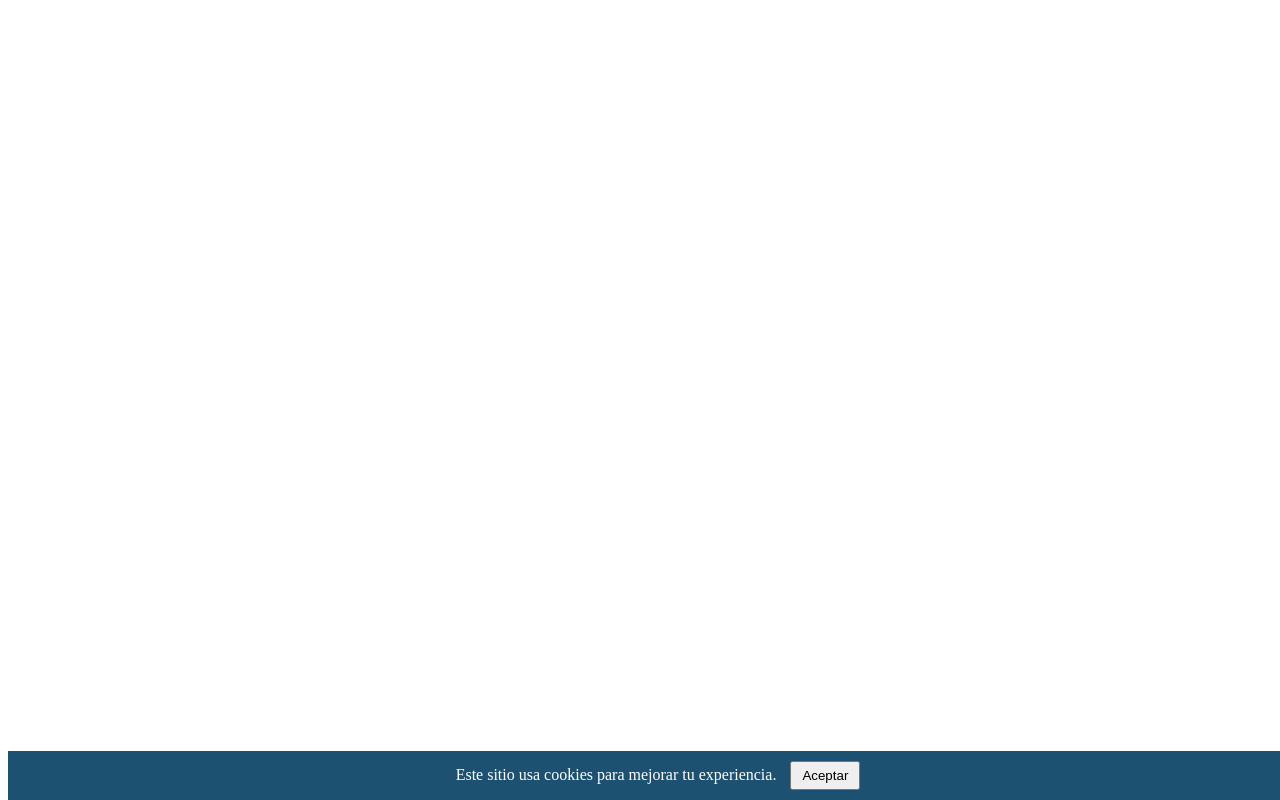
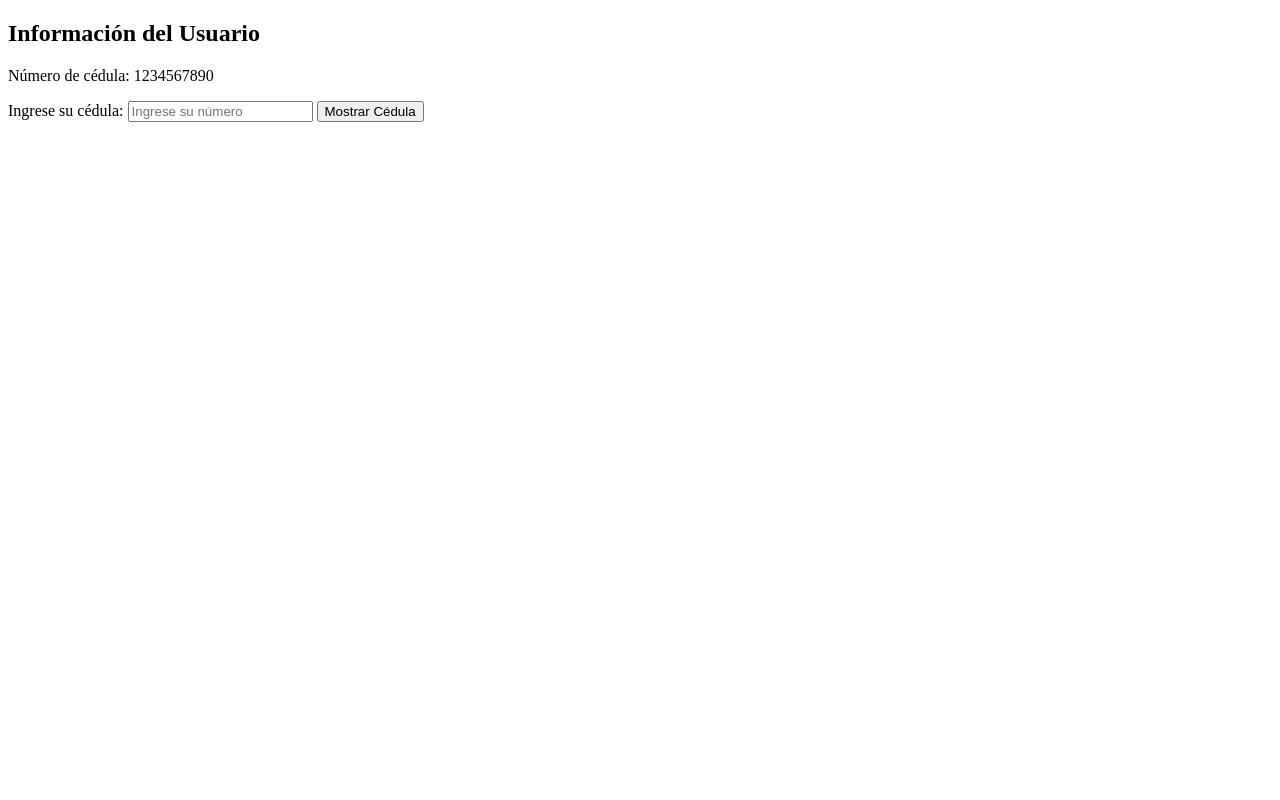
Before and after one commit to proyectoap/prueba_1, a plain HTML site: page index.html in a window 1280 px wide. Drawn offline with Linux system fonts and the light colour scheme.

Commit message:
Refactor index.html to include user ID input

```diff
--- a/index.html
+++ b/index.html
@@ -1,38 +1,30 @@
-<html>
+<!DOCTYPE html>
+<html lang="es">
+<head>
+  <meta charset="UTF-8">
+  <title>Prueba Clarity - Mostrar Cédula</title>
+</head>
+<body>
 
-<head>
+<h2>Información del Usuario</h2>
 
-<script type="text/javascript">
-  // Inicializar Clarity en modo consentimiento requerido
-  (function(c,l,a,r,i,t,y){
-    c[a]=c[a]||function(){(c[a].q=c[a].q||[]).push(arguments)};
-    t=l.createElement(r);t.async=1;t.src="https://www.clarity.ms/tag/vnhox7oby0";
-    y=l.getElementsByTagName(r)[0];y.parentNode.insertBefore(t,y);
-  })(window, document, "clarity", "script");
+<!-- Este es el número de cédula que queremos que Clarity vea -->
+<p>Número de cédula: <span id="cedula">1234567890</span></p>
 
-  // Función para aceptar cookies
-  function aceptarCookies() {
-    document.getElementById("cookie-banner").style.display = "none";
-    clarity('consent', 'granted'); // 🟢 Habilita el tracking
+<!-- Simulamos que un usuario ingresa la cédula, pero luego la mostramos en el DOM -->
+<label for="cedulaInput">Ingrese su cédula:</label>
+<input type="text" id="cedulaInput" placeholder="Ingrese su número">
+
+<button onclick="mostrarCedula()">Mostrar Cédula</button>
+
+<script>
+  function mostrarCedula() {
+    // Tomamos el valor del input y lo mostramos en el span
+    const input = document.getElementById('cedulaInput');
+    const span = document.getElementById('cedula');
+    span.textContent = input.value;
   }
-
-  // Opcional: podrías agregar un botón de rechazar también
-  // clarity('consent', 'denied'); // 🔴 Si el usuario rechaza
 </script>
 
-</head>
-
-
-<body>
-
-<div id="cookie-banner" style="position: fixed; bottom: 0; width: 100%; background: #1d5172; color: white; padding: 10px; text-align: center; z-index: 9999;">
-  Este sitio usa cookies para mejorar tu experiencia.
-  <button onclick="aceptarCookies()" style="margin-left: 10px; padding: 5px 10px;">Aceptar</button>
-
-</div>
-
-
 </body>
-
-
 </html>
```
